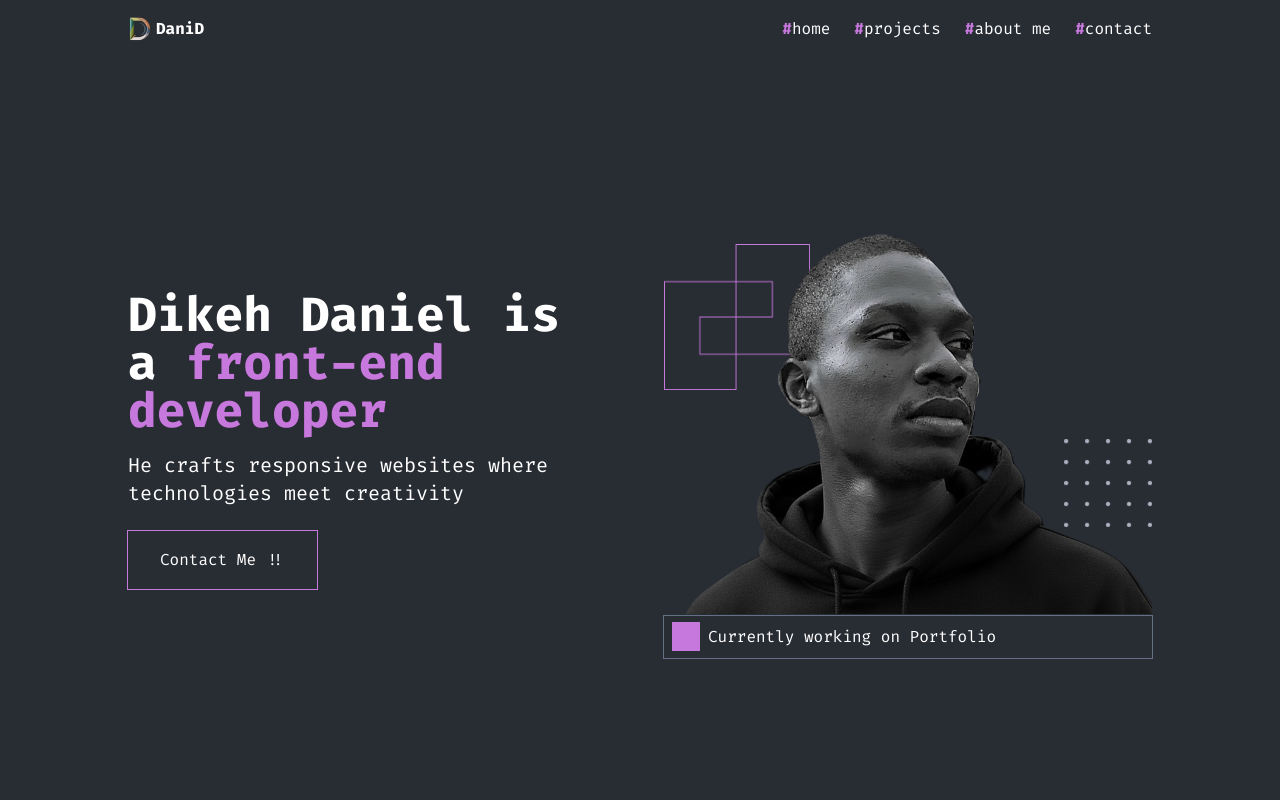
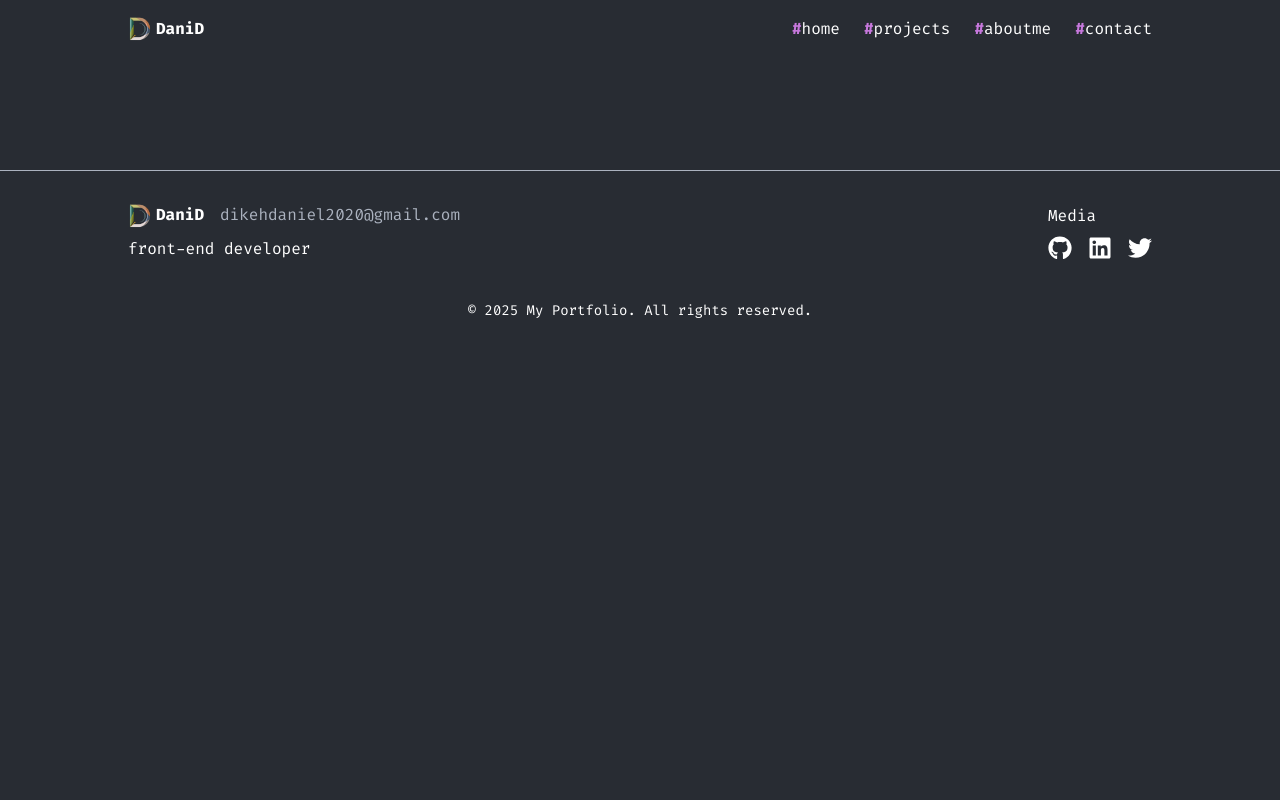
Before and after one commit to 081dikeh/MyPortfolio, a React (Vite) app: page /aboutme in a window 1280 px wide. Shown: the top 800 px of the page. Built offline with nearby package versions, Linux system fonts and the light colour scheme.

Commit message:
started about me page

```diff
--- a/src/components/Nav.tsx
+++ b/src/components/Nav.tsx
@@ -6,7 +6,7 @@ import { Link } from 'react-router-dom';
 const Nav: React.FC = () => {
   const [isMenuOpen, setIsMenuOpen] = useState<boolean>(false);
 
-  const links: string[] = ['home', 'projects', 'about me', 'contact'];
+  const links: string[] = ['home', 'projects', 'aboutme', 'contact'];
 
   // Toggle function - switches between true and false
   const toggleMenu = (): void => {
--- /dev/null
+++ b/src/pages/AboutMePage.tsx
@@ -0,0 +1,9 @@
+
+
+export default function AboutMePage() {
+  return (
+    <div>
+      <h1>About Me Page</h1>
+    </div>
+  )
+}
--- a/src/routes/AppRoutes.tsx
+++ b/src/routes/AppRoutes.tsx
@@ -1,6 +1,7 @@
 import { Route, Routes } from "react-router-dom";
 import ProjectsPage from "../pages/ProjectsPage";
 import HomePage from "../pages/HomePage";
+import AboutMePage from "../pages/AboutMePage";
 
 export default function AppRoutes() {
     return (
@@ -8,6 +9,8 @@ export default function AppRoutes() {
             <Route path="/" element={<HomePage />} />
             <Route path="/projects" element={<ProjectsPage />} />
             <Route path="*" element={<HomePage />} />
+            <Route path="/aboutme" element={<AboutMePage />} />
+
         </Routes>
     )
 }
```
